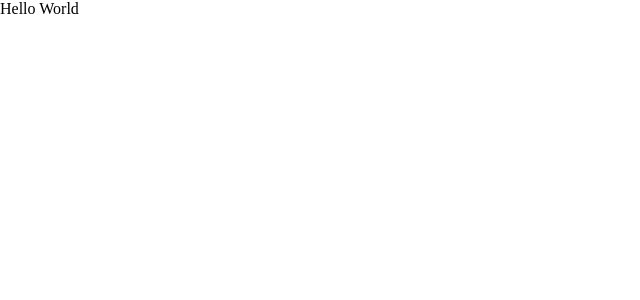
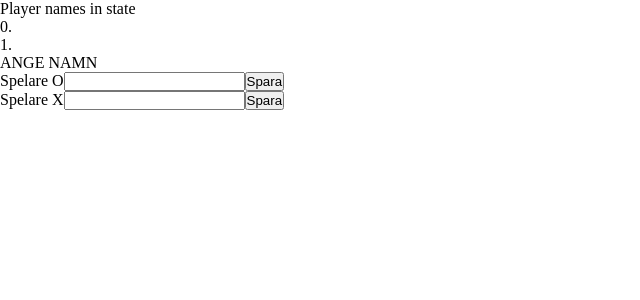
Before and after one commit to Medieinstitutet/vue-tic-tac-toe-nickenickenicke, a Vue app: page / in a window 1280 px wide. Shown: the top 300 px of the page, without its empty margins (0-640 px from the left). Built offline with nearby package versions, Linux system fonts and the light colour scheme.

Commit message:
:sparkles: Added functionality to name players

```diff
--- a/src/components/Game.vue
+++ b/src/components/Game.vue
@@ -1,20 +1,30 @@
 <script setup lang="ts">
 import { ref } from "vue";
-import { Players } from "../models/Players";
 import { Player } from "../models/Player";
+import NameEntry from "./NameEntry.vue";
 
 const state = ref<{
-  players: Players;
+  players: Player[];
   game: {
     isRunning: boolean;
-    currentPlayerX: boolean;
+    currentPlayerO: boolean;
   };
 }>({
-  players: new Players(new Player(), new Player()),
-  game: { isRunning: false, currentPlayerX: false },
+  players: [new Player(), new Player()],
+  game: { isRunning: false, currentPlayerO: false },
 });
+
+const playerNameChange = (name: string, i: number) => {
+  state.value.players[i].name = name;
+};
 </script>
 
-<template>Hello World</template>
+<template>
+  Player names in state
+  <ul>
+    <li v-for="(player, i) in state.players">{{ i + ". " + player.name }}</li>
+  </ul>
+  <NameEntry :players="state.players" @name-change="playerNameChange" />
+</template>
 
 <style scoped></style>
--- /dev/null
+++ b/src/components/NameEntry.vue
@@ -0,0 +1,28 @@
+<script setup lang="ts">
+import { Player } from "../models/Player";
+import NameInput from "./NameInput.vue";
+
+defineProps<{
+  players: Player[];
+}>();
+
+const emit = defineEmits<{
+  (e: "nameChange", name: string, i: number): void;
+}>();
+
+const handleNameChange = (name: string, i: number) => {
+  emit("nameChange", name, i);
+};
+</script>
+
+<template>
+  <section>
+    ANGE NAMN
+    <NameInput
+      v-for="(player, i) in players"
+      :i="i"
+      @name-submit="handleNameChange" />
+  </section>
+</template>
+
+<style scoped></style>
--- /dev/null
+++ b/src/components/NameInput.vue
@@ -0,0 +1,37 @@
+<script setup lang="ts">
+import { onMounted, ref } from "vue";
+
+const props = defineProps<{
+  i: number;
+}>();
+
+let playerSymbol: string = "";
+if (props.i === 0) playerSymbol = "O";
+if (props.i === 1) playerSymbol = "X";
+
+const inputName = ref("");
+
+const emit = defineEmits<{
+  (e: "nameSubmit", name: string, i: number): void;
+}>();
+
+const handleSubmit = () => {
+  emit("nameSubmit", inputName.value, props.i);
+  inputName.value = "";
+};
+</script>
+
+<template>
+  <div>
+    <label :for="'player' + playerSymbol + 'name'">
+      Spelare {{ playerSymbol }}
+    </label>
+    <input
+      type="text"
+      :id="'player' + playerSymbol + 'name'"
+      v-model="inputName" />
+    <button @click.prevent="handleSubmit">Spara</button>
+  </div>
+</template>
+
+<style scoped></style>
```
